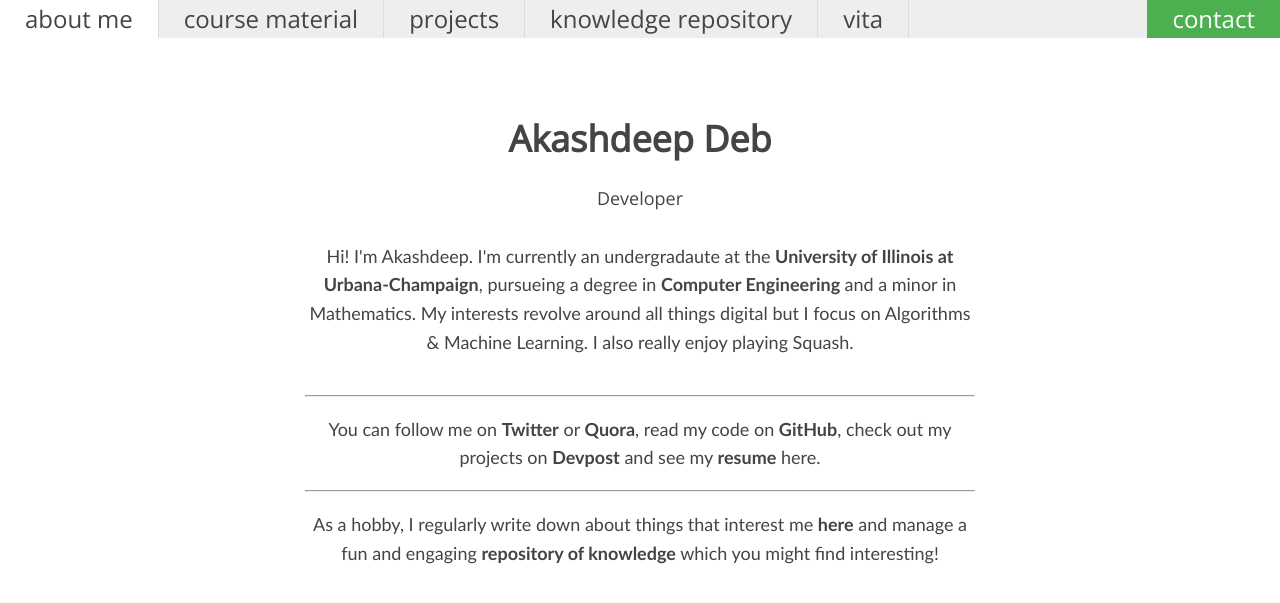
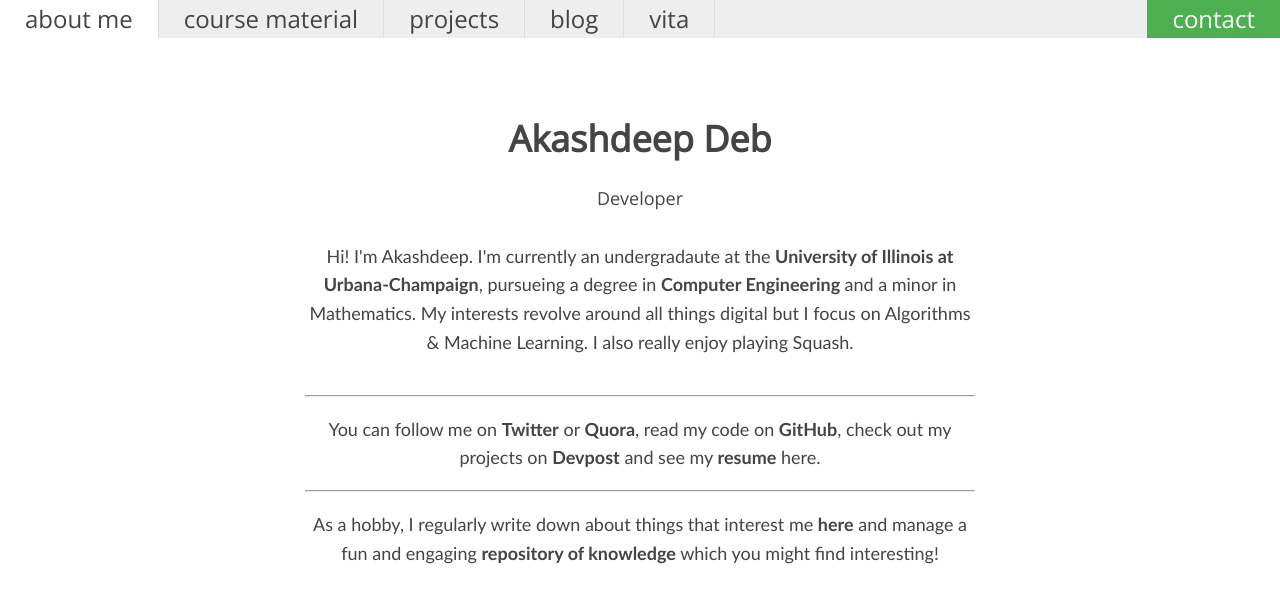
Before and after one commit to akashdeepdeb/akash.github.io, a Jekyll site: the page built from index.html, in a window 1280 px wide. Shown: the top 603 px of the page. Built offline with Jekyll 4.4.1, drawn with Linux system fonts in a browser that asks for light colours.

Commit message:
Update default.html

```diff
--- a/_layouts/default.html
+++ b/_layouts/default.html
@@ -15,7 +15,7 @@
     <li><a class = "about" href = "/index.html">about me</a></li>
     <li><a class = "course" href = "/course_material">course material</a></li>
     <li><a class = "projects" href = "/projects">projects</a></li>
-    <li><a class = "blog" href = "/blog">knowledge repository</a></li>
+    <li><a class = "blog" href = "/blog">blog</a></li>
     <li><a class = "vita" href = "/vita/Resume.pdf">vita</a></li>
     <li style="float:right"><a class = "contact" href = "/contact">contact</a></li>
   </ul>
```
